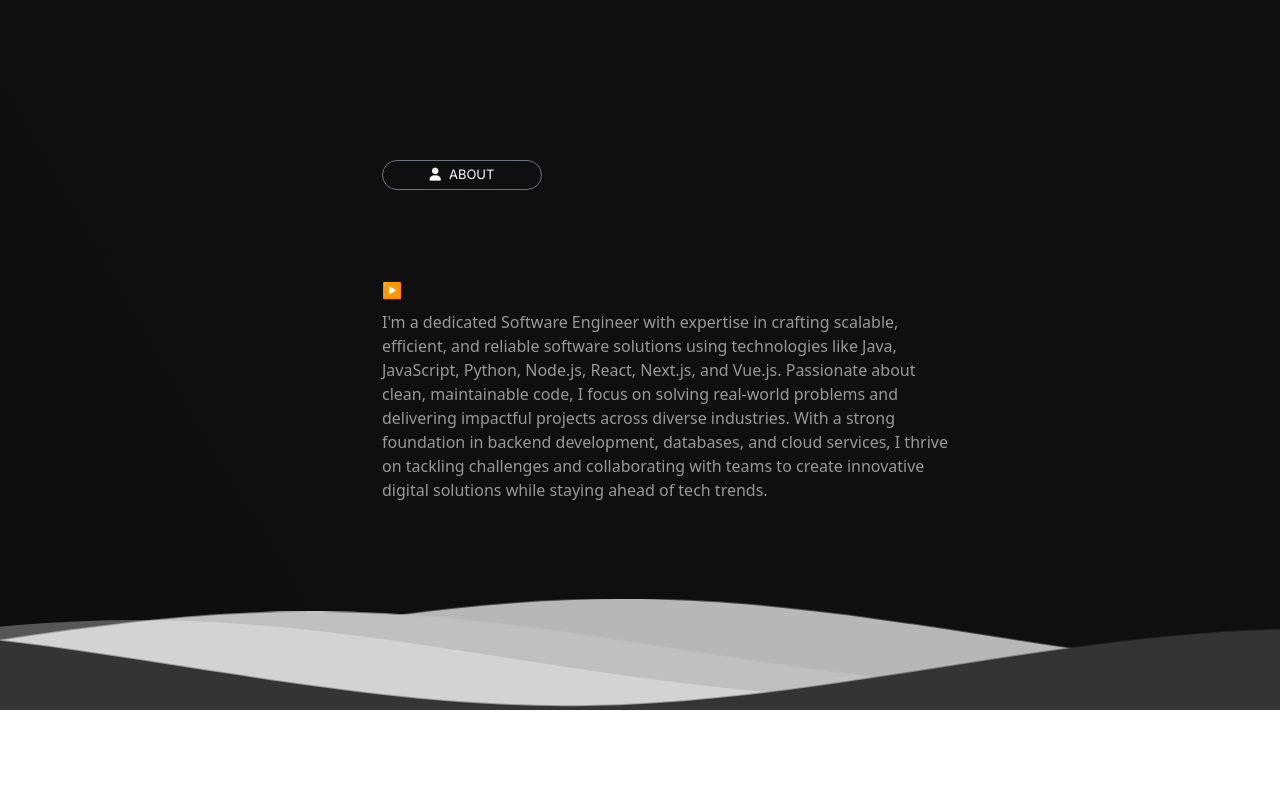
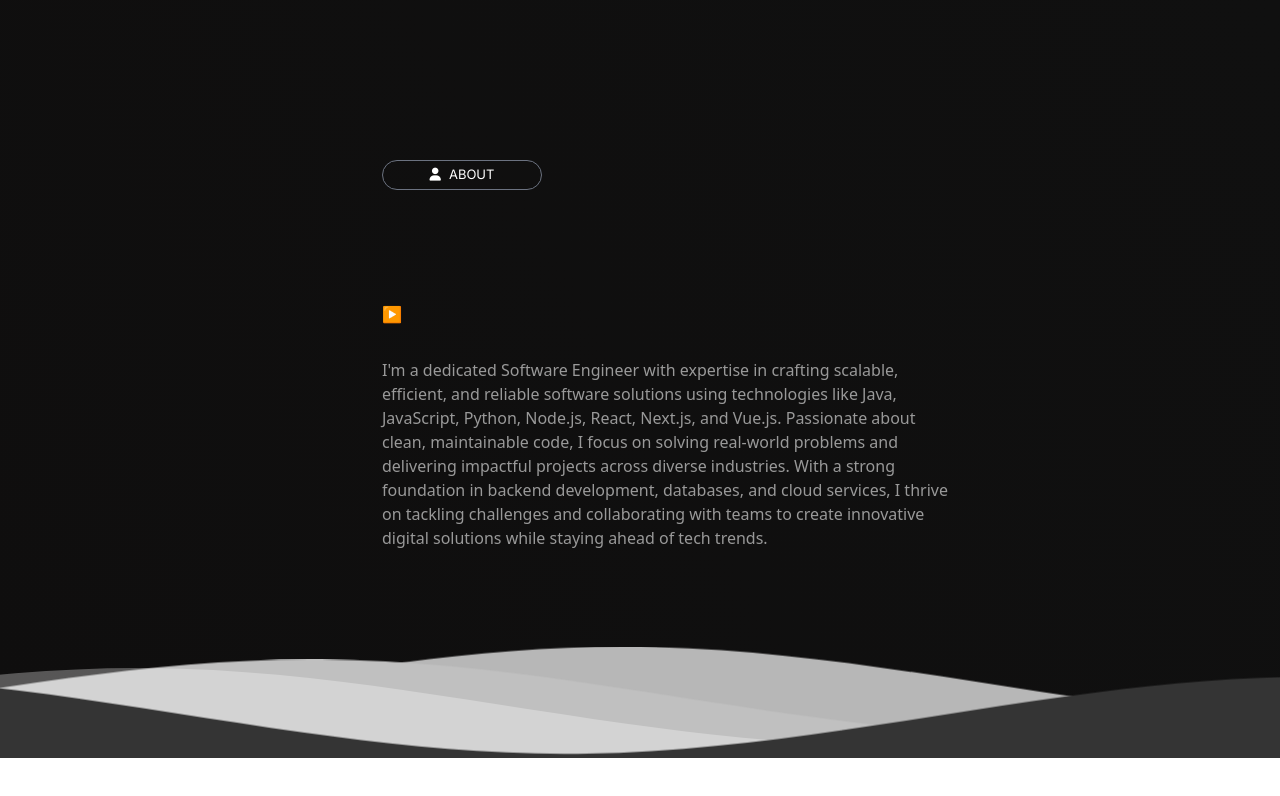
Before and after one commit to Divinegirl8/project, a React (Create React App) app: page /about in a window 1280 px wide. Shown: the top 796 px of the page. Built offline with nearby package versions, Linux system fonts and the light colour scheme.

Commit message:
new commit

```diff
--- a/src/component/About/index.tsx
+++ b/src/component/About/index.tsx
@@ -174,19 +174,19 @@
   const slideIn1 = useSpring({
     transform: inView1 ? "translateY(0)" : "translateY(100%)",
     opacity: inView1 ? 1 : 0,
-    config: { tension: 120, friction: 40 },
+    config: { tension: 150, friction: 60 },
   });
 
   const slideIn2 = useSpring({
     transform: inView2 ? "translateY(0)" : "translateY(100%)",
     opacity: inView2 ? 1 : 0,
-    config: { tension: 120, friction: 40 },
+    config: { tension: 150, friction: 60 },
   });
 
   const slideIn3 = useSpring({
     transform: inView3 ? "translateY(0)" : "translateY(100%)",
     opacity: inView3 ? 1 : 0,
-    config: { tension: 120, friction: 40 },
+    config: { tension: 150, friction: 60 },
   });
 
   return (
@@ -222,7 +222,7 @@
               >
                 <button
                   onClick={togglePlayPause}
-                  className="px-4 py-2 text-white rounded-full"
+                  className="px-4 py-8 text-white rounded-full"
                 >
                   {isPlaying ? <span>❚❚</span> : <span>&#9654;</span>}
                 </button>
```
